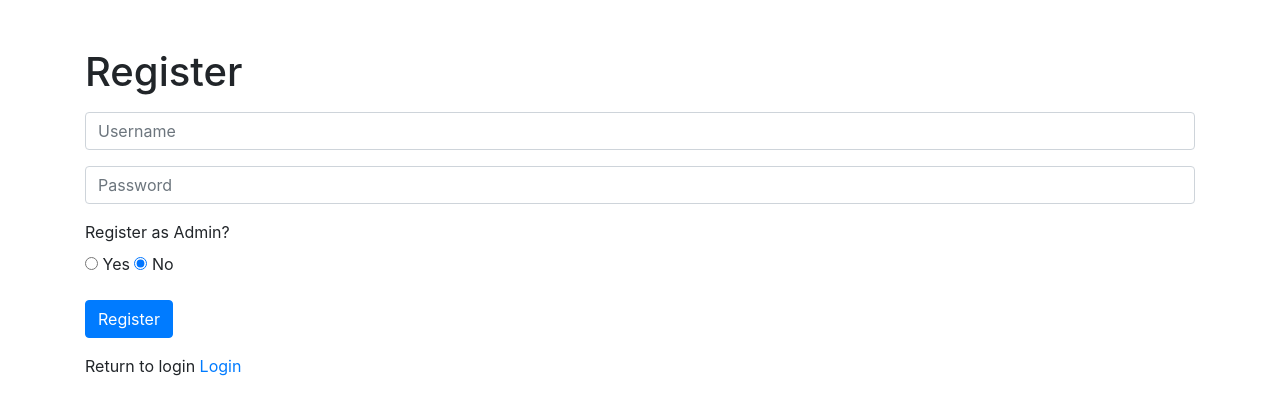
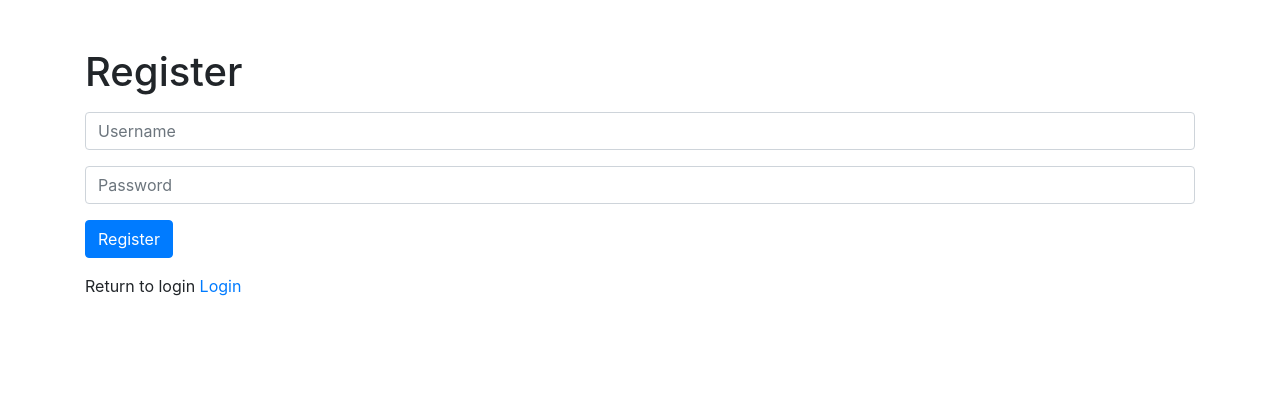
Before and after one commit to tudorpaun76/SecureApplication, a PHP site: page /register.php in a window 1280 px wide. Shown: the top 415 px of the page. Run offline with PHP 8.4, Linux system fonts and the light colour scheme; data comes from the database, SQL or seed files in the repository; both versions use the stored data as it was after the commit; some libraries are stand-ins or nearby versions.

Commit message:
final insecure push

```diff
--- a/admin.php
+++ b/admin.php
@@ -2,20 +2,17 @@
 session_start();
 include 'db.php';
 
-// Fetch all blogs
 $query = "SELECT * FROM posts";
 $result = $db->query($query);
 
 if(isset($_POST['delete_post'])){
     $id = $_POST['post_id'];
 
-    // Delete the post
     $query_delete_post = "DELETE FROM posts WHERE id = :id";
     $stmt_delete_post = $db->prepare($query_delete_post);
     $stmt_delete_post->bindParam(':id', $id);
     $stmt_delete_post->execute();
 
-    // Redirect to prevent form resubmission
     header("Location: admin.php");
     exit;
 }
@@ -27,7 +24,6 @@ if(isset($_POST['delete_post'])){
     <meta charset="UTF-8">
     <meta name="viewport" content="width=device-width, initial-scale=1.0">
     <title>Admin Dashboard</title>
-    <!-- Bootstrap CSS -->
     <link rel="stylesheet" href="https://stackpath.bootstrapcdn.com/bootstrap/4.5.2/css/bootstrap.min.css">
 </head>
 <body>
@@ -66,7 +62,6 @@ if(isset($_POST['delete_post'])){
         </table>
     </div>
 
-    <!-- Bootstrap JS -->
     <script src="https://code.jquery.com/jquery-3.5.1.slim.min.js"></script>
     <script src="https://cdn.jsdelivr.net/npm/@popperjs/core@2.5.4/dist/umd/popper.min.js"></script>
     <script src="https://stackpath.bootstrapcdn.com/bootstrap/4.5.2/js/bootstrap.min.js"></script>
--- a/login.php
+++ b/login.php
@@ -32,7 +32,6 @@ if(isset($_POST['login'])){
     <meta charset="UTF-8">
     <meta name="viewport" content="width=device-width, initial-scale=1.0">
     <title>Login</title>
-    <!-- Bootstrap CSS -->
     <link rel="stylesheet" href="https://stackpath.bootstrapcdn.com/bootstrap/4.5.2/css/bootstrap.min.css">
 </head>
 <body>
@@ -56,7 +55,6 @@ if(isset($_POST['login'])){
         <p class="mt-3">Don't have an account? <a href="register.php">Register</a></p>
     </div>
 
-    <!-- Bootstrap JS -->
     <script src="https://code.jquery.com/jquery-3.5.1.slim.min.js"></script>
     <script src="https://cdn.jsdelivr.net/npm/@popperjs/core@2.5.4/dist/umd/popper.min.js"></script>
     <script src="https://stackpath.bootstrapcdn.com/bootstrap/4.5.2/js/bootstrap.min.js"></script>
--- a/register.php
+++ b/register.php
@@ -5,10 +5,8 @@ if(isset($_POST['register'])){
     $username = $_POST['username'];
     $password = $_POST['password'];
 
-    // Check if $_POST['isAdmin'] is set and not empty
     $isAdmin = isset($_POST['isAdmin']) && $_POST['isAdmin'] === 'yes' ? 1 : 0;
 
-    // Insert the user into the database along with isAdmin information
     $query = "INSERT INTO users (username, password, isAdmin) VALUES (:username, :password, :isAdmin)";
     $stmt = $db->prepare($query);
     $stmt->bindParam(':username', $username);
@@ -38,13 +36,6 @@ if(isset($_POST['register'])){
     <div class="form-group">
         <input type="password" name="password" class="form-control" placeholder="Password" required>
     </div>
-    <div class="form-group">
-        <label for="isAdmin">Register as Admin?</label><br>
-        <input type="radio" id="isAdminYes" name="isAdmin" value="yes">
-        <label for="isAdminYes">Yes</label>
-        <input type="radio" id="isAdminNo" name="isAdmin" value="no" checked>
-        <label for="isAdminNo">No</label>
-    </div>
     <button type="submit" name="register" class="btn btn-primary">Register</button>
 </form>
 
@@ -52,7 +43,6 @@ if(isset($_POST['register'])){
         <p class="mt-3">Return to login <a href="login.php">Login</a></p>
     </div>
 
-    <!-- Bootstrap JS -->
     <script src="https://code.jquery.com/jquery-3.5.1.slim.min.js"></script>
     <script src="https://cdn.jsdelivr.net/npm/@popperjs/core@2.5.4/dist/umd/popper.min.js"></script>
     <script src="https://stackpath.bootstrapcdn.com/bootstrap/4.5.2/js/bootstrap.min.js"></script>
```
Also changed, not shown: index.php (+0 -7 lines), README.md, blog.db.
